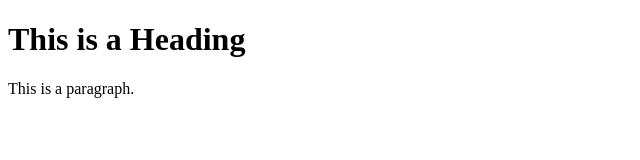
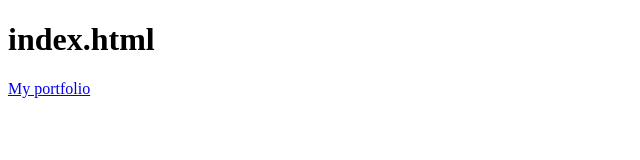
Before and after one commit to dudupython/dudupython.github.io, a plain HTML site: page index.html in a window 1280 px wide. Shown: the whole page, without its empty margins (0-640 px from the left). Drawn offline with Linux system fonts and the light colour scheme.

Commit message:
Update index.html

```diff
--- a/index.html
+++ b/index.html
@@ -1,12 +1,13 @@
 <!DOCTYPE html>
 <html>
 <head>
-<title>Page Title</title>
+<title>My portfolio</title>
 </head>
 <body>
 
-<h1>This is a Heading</h1>
-<p>This is a paragraph.</p>
+<h1>index.html</h1>
+ <p><a href="https://github.com/dudupython/session8">My portfolio</a></p>
+
 
 </body>
 </html>
```
